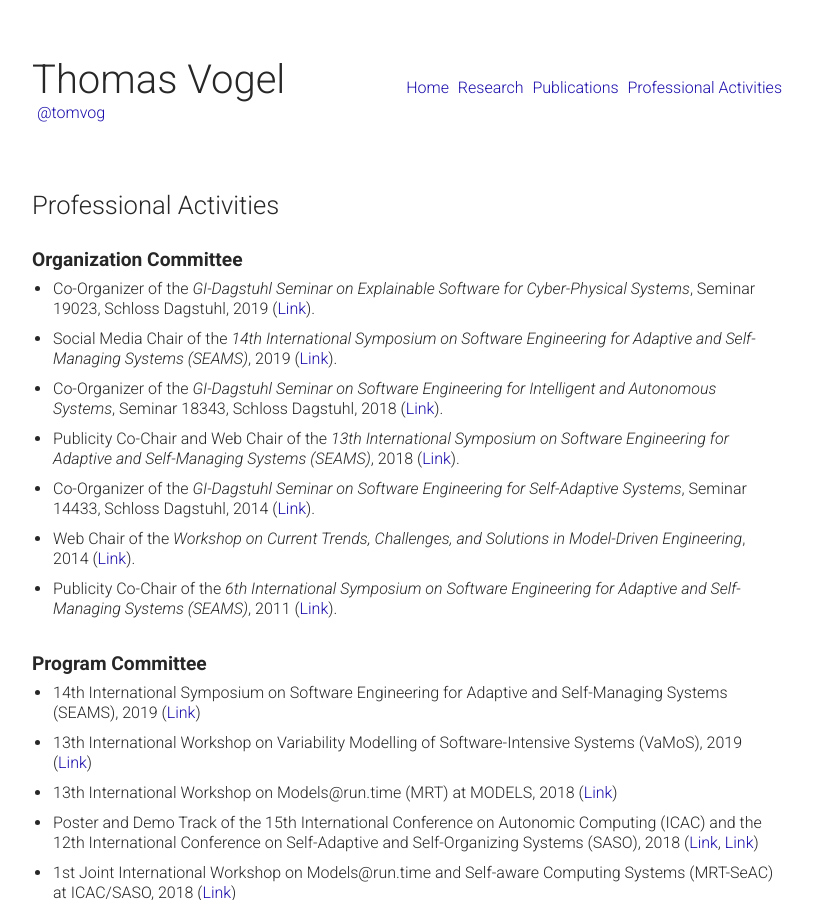
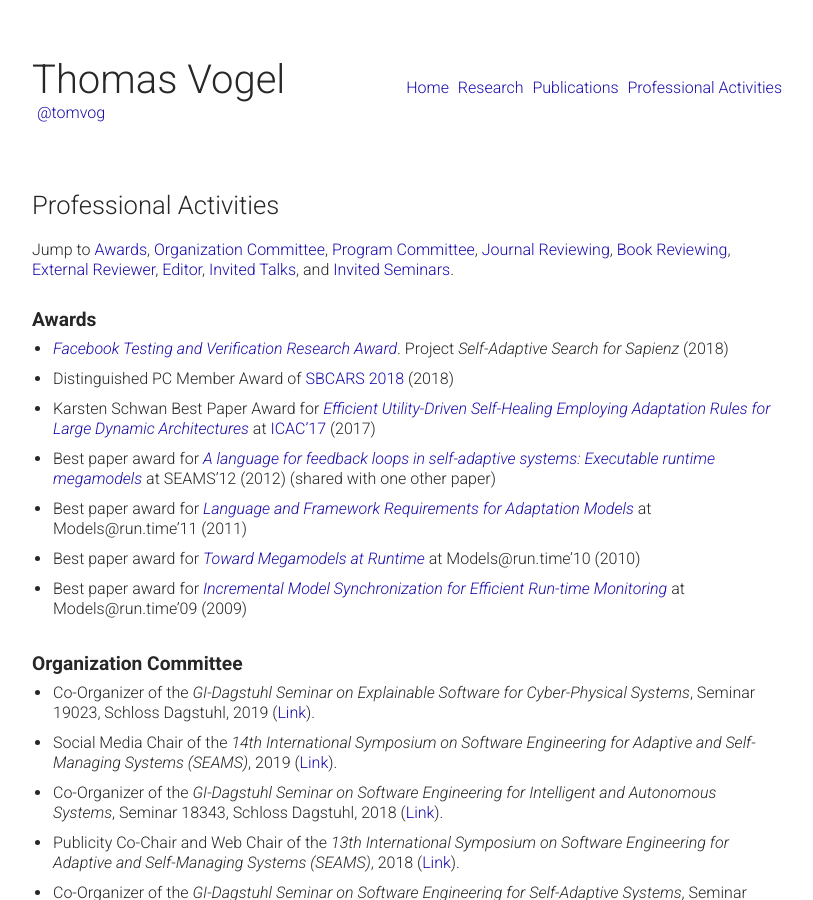
Before and after one commit to thomas-vogel/thomas-vogel.github.io, a Jekyll site: the page built from _pages/activities.md, in a window 1280 px wide and 900 px high. Shown: the whole window, without its empty margins (233-1046 px from the left). Built offline with Jekyll 4.4.1, drawn with Linux system fonts in a browser that asks for light colours.

Commit message:
Add awards.

```diff
--- a/_pages/activities.md
+++ b/_pages/activities.md
@@ -4,6 +4,25 @@ permalink: activities.html
 layout: paper
 ---
 
+Jump to
+[Awards](#awards),
+[Organization Committee](#organization-committee),
+[Program Committee](#program-committee),
+[Journal Reviewing](#journal-reviewing),
+[Book Reviewing](#book-reviewing),
+[External Reviewer](#external-reviewer),
+[Editor](#editor),
+[Invited Talks](#invited-talks), and
+[Invited Seminars](#invited-seminars).
+
+## Awards
+* [_Facebook Testing and Verification Research Award_](https://research.fb.com/programs/research-awards/proposals/tavchallenge/){:target="_blank"}. Project _Self-Adaptive Search for Sapienz_ (2018)
+* Distinguished PC Member Award of [SBCARS 2018](http://cbsoft2018.icmc.usp.br/#/sbcars){:target="_blank"} (2018)
+*  Karsten Schwan Best Paper Award for [_Efficient Utility-Driven Self-Healing Employing Adaptation Rules for Large Dynamic Architectures_](publications/2017-ICAC) at [ICAC'17](http://icac2017.ece.ohio-state.edu/){:target="_blank"} (2017)
+* Best paper award for [_A language for feedback loops in self-adaptive systems: Executable runtime megamodels_](publications/2012-SEAMS) at SEAMS'12 (2012) (shared with one other paper)
+* Best paper award for [_Language and Framework Requirements for Adaptation Models_](publications/2011-MRT) at Models@run.time'11 (2011)
+* Best paper award for [_Toward Megamodels at Runtime_](publications/2010-MRT) at Models@run.time'10 (2010)
+* Best paper award for [_Incremental Model Synchronization for Efficient Run-time Monitoring_](publications/2009-MRTa) at Models@run.time'09 (2009)
 
 ## Organization Committee
 
```
Also changed, not shown: index.md (+1 -1 lines).
